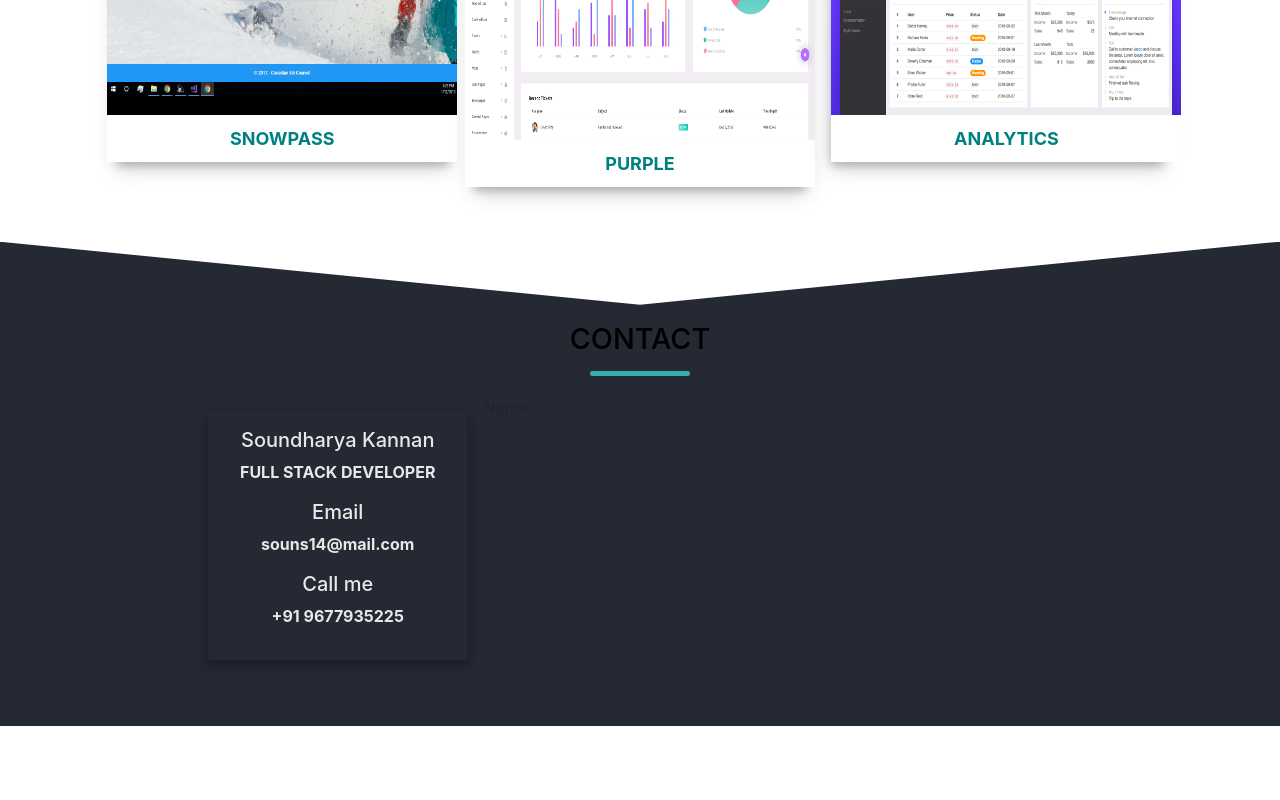
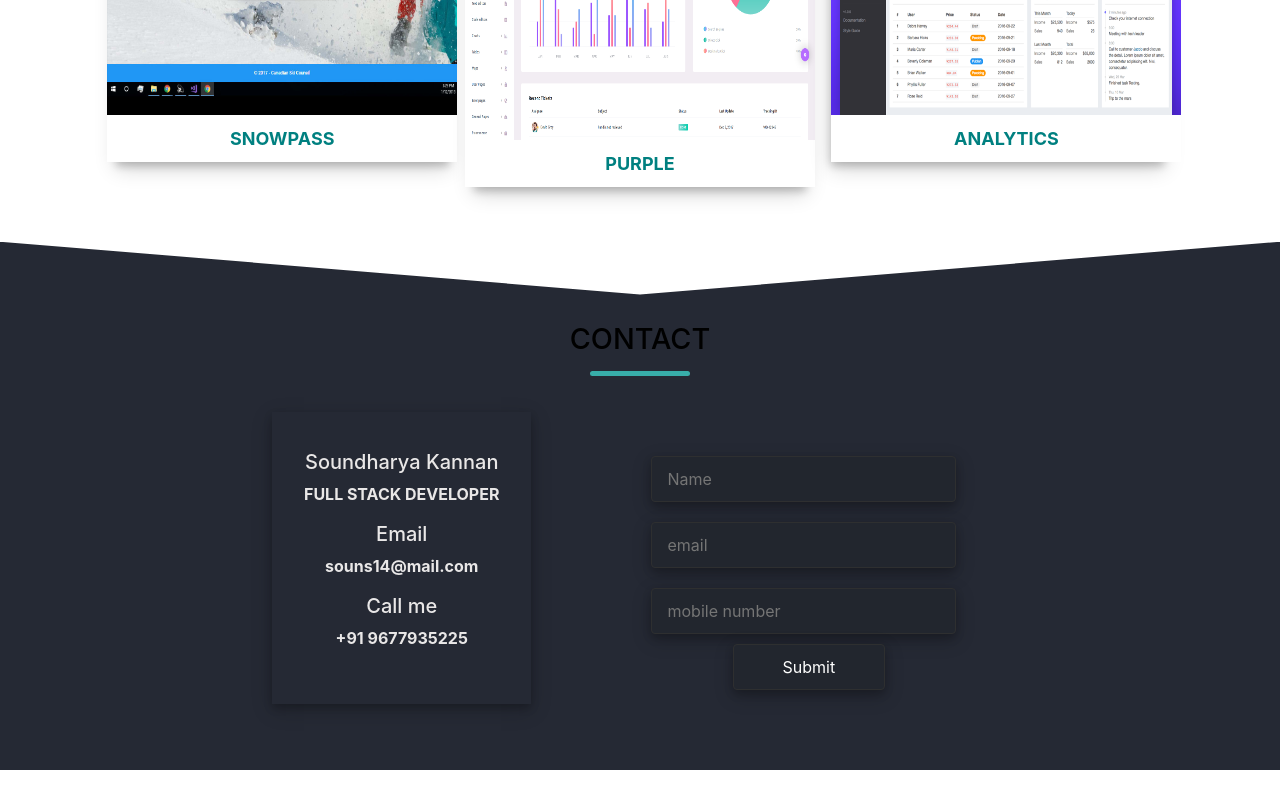
Before and after one commit to soundharya04/portfolio, a React (Create React App) app: page / in a window 1280 px wide. Shown: the part 2009-2809 px from the top of the page. Before the commit the page ends 2765 px from the top, so only its background shows below. Built offline with nearby package versions, Linux system fonts and the light colour scheme.

Commit message:
contacts section

```diff
--- a/src/App.css
+++ b/src/App.css
@@ -542,8 +542,8 @@ nav {
 .vsection {
   height: 40%;
   width: 100%;
-  -webkit-clip-path: polygon(50% 13%, 100% 0, 100% 100%, 50% 100%, 0 100%, 0 0);
-  clip-path: polygon(50% 13%, 100% 0, 100% 100%, 50% 100%, 0 100%, 0 0);
+  -webkit-clip-path: polygon(50% 10%, 100% 0, 100% 100%, 50% 100%, 0 100%, 0 0);
+  clip-path: polygon(50% 10%, 100% 0, 100% 100%, 50% 100%, 0 100%, 0 0);
   -webkit-background-size: cover;
   -moz-background-size: cover;
   -o-background-size: cover;
@@ -554,10 +554,15 @@ nav {
   margin-bottom: 30px;
 }
 
+.con_flex {
+  display: flex;
+  width: 100%;
+}
+
 .contact {
   display: flex;
-  margin-left: 15%;
-  margin-right: 15%;
+  margin-left: 20%;
+  margin-right: 5%;
 }
 
 .contact_section {
@@ -628,3 +633,53 @@ nav {
   transition: border-color 0s ease-out 0.5s, width 0.25s ease-out 0.5s,
     height 0.25s ease-out 0.75s;
 }
+
+.reach {
+  display: flex;
+  flex: 1;
+  margin-top: 30px;
+  flex-direction: column;
+  margin-top: 20px;
+  padding: 30px;
+}
+
+.reach_info {
+  display: flex;
+}
+
+.contact_text {
+  width: 50%;
+  background-color: #22262e;
+  box-shadow: 0 4px 8px 0 rgba(0, 0, 0, 0.2), 0 6px 20px 0 rgba(0, 0, 0, 0.19);
+  margin: 10px;
+  align-content: center;
+  padding: 10px 15px;
+  display: inline-block;
+  border: 1px solid #2e2f30;
+  border-radius: 4px;
+  box-sizing: border-box;
+  color: white;
+}
+
+.con_button {
+  justify-content: center;
+  margin-left: 15%;
+  width: 25%;
+  background-color: #22262e;
+  box-shadow: 0 4px 8px 0 rgba(0, 0, 0, 0.2), 0 6px 20px 0 rgba(0, 0, 0, 0.19);
+  align-content: center;
+  padding: 10px 15px;
+  display: inline-block;
+  border: 1px solid #2e2f30;
+  border-radius: 4px;
+  box-sizing: border-box;
+  color: white;
+  cursor: pointer;
+}
+
+.con_button:hover {
+  border: 1px solid rgb(17, 194, 47);
+}
+.contact_text:hover {
+  border: 1px solid rgb(221, 34, 50);
+}
--- a/src/Components/Contacts.js
+++ b/src/Components/Contacts.js
@@ -4,6 +4,7 @@ import { Vsection } from "./Sections";
 const Contacts = () => {
   return (
     <Vsection classname="vsection" heading="CONTACT">
+      <div className="con_flex">
         <div className="contact">
           <div className="button draw">
             <span className="contact_section">
@@ -19,9 +20,38 @@ const Contacts = () => {
               <p>+91 9677935225</p>
             </span>
           </div>
+        </div>
+
+        <div className="reach">
+          <div className="reach_info">
+            <input
+              type="Name"
+              id="Name"
+              name="Name"
+              placeholder="Name"
+              className="contact_text"
+            ></input>
+          </div>
+          <div className="reach_info">
+            <input
+              type="email"
+              id="email"
+              name="email"
+              placeholder="email"
+              className="contact_text"
+            ></input>
+          </div>
+          <div className="reach_info">
+            <input
+              type="mobile number"
+              id="mobile_number"
+              name="mobile number"
+              placeholder="mobile number"
+              className="contact_text"
+            ></input>
+          </div>
           <div>
-          <div className="reach">
-            <p>Name</p>
+            <button className="con_button">Submit</button>
           </div>
         </div>
       </div>
```
Lines whose indentation alone changed are shown as unchanged.
